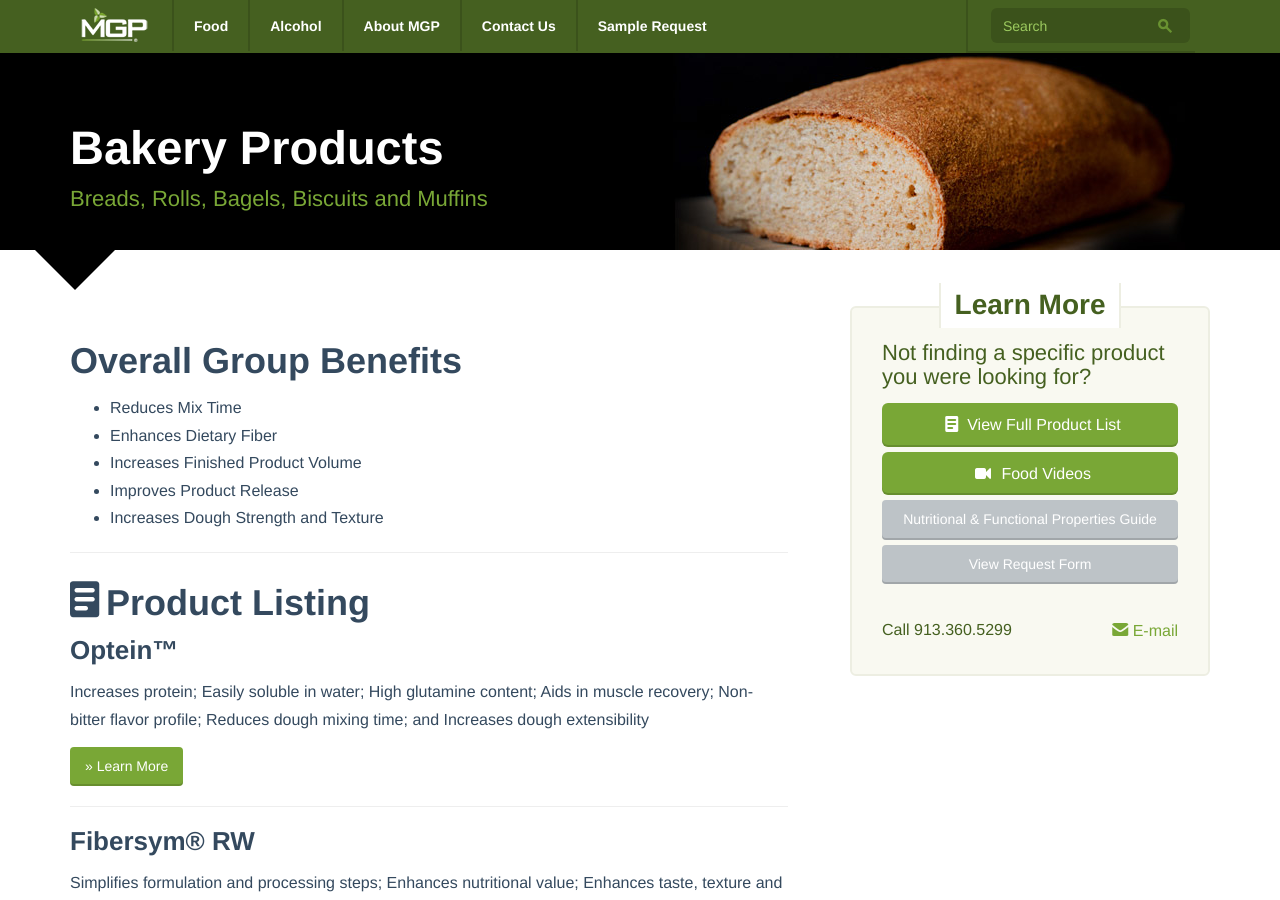
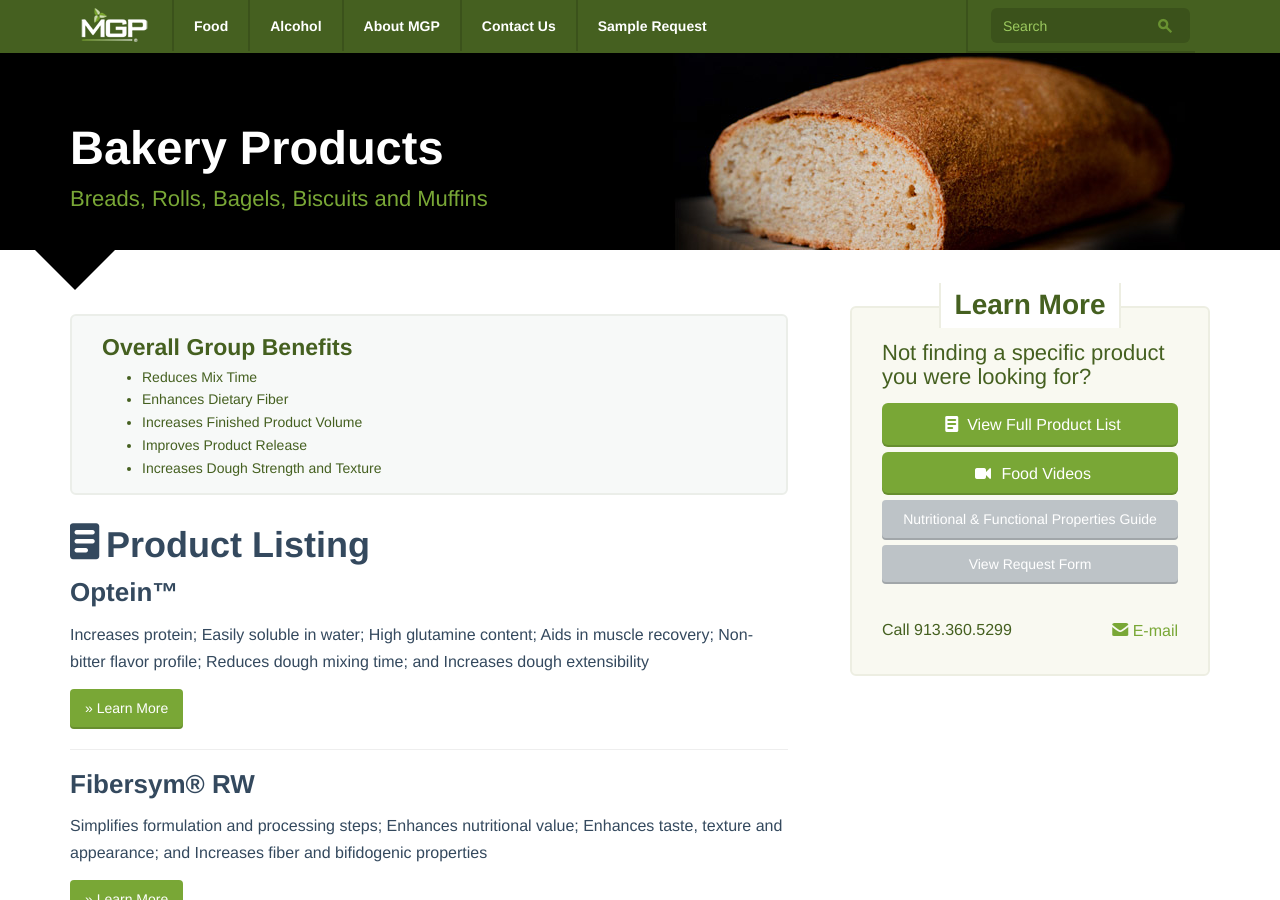
Before and after one commit to bgreater/MGP-prototype, a Jekyll site: the page built from food-product.html, in a window 1280 px wide and 900 px high. Built offline with Jekyll 4.4.1, drawn with Linux system fonts in a browser that asks for light colours.

Commit message:
Food Product Page 1.1.5

```diff
--- a/food-product.html
+++ b/food-product.html
@@ -7,7 +7,9 @@
 <div class="row">
   <div class="col-md-8">
   	<section class="content">
-			<h3>Overall Group Benefits</h3>
+
+			<div class="alert alert-info">
+				<h4>Overall Group Benefits</h4>
 				<ul>
 					<li>Reduces Mix Time</li>
 					<li>Enhances Dietary Fiber</li>
@@ -15,8 +17,7 @@
 					<li>Improves Product Release</li>
 					<li>Increases Dough Strength and Texture</li>
 				</ul>
-
-			<hr>
+			</div>
 
 			<h3><span class="fui-document"></span>Product Listing</h3>
 
```
Lines whose indentation alone changed are shown as unchanged.
